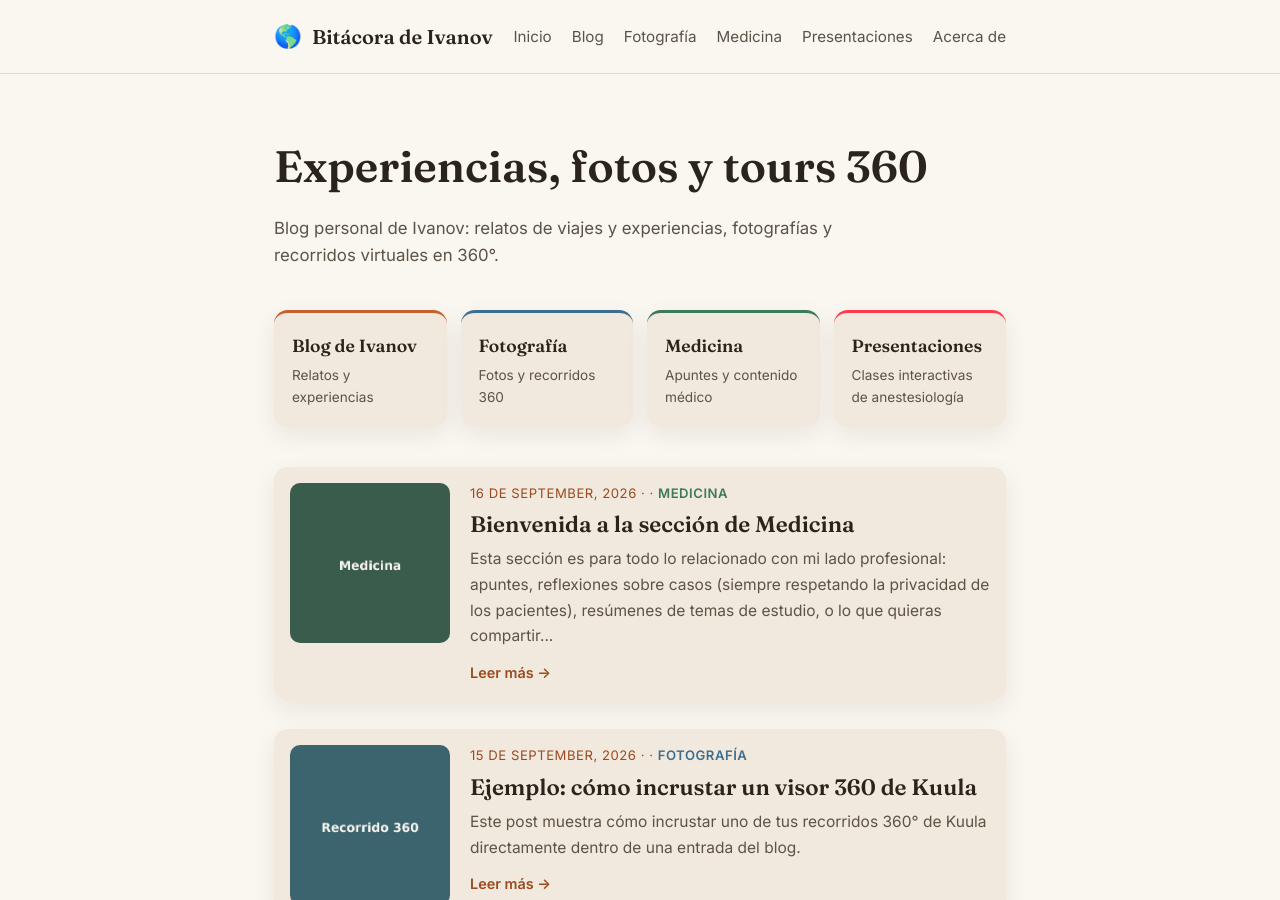
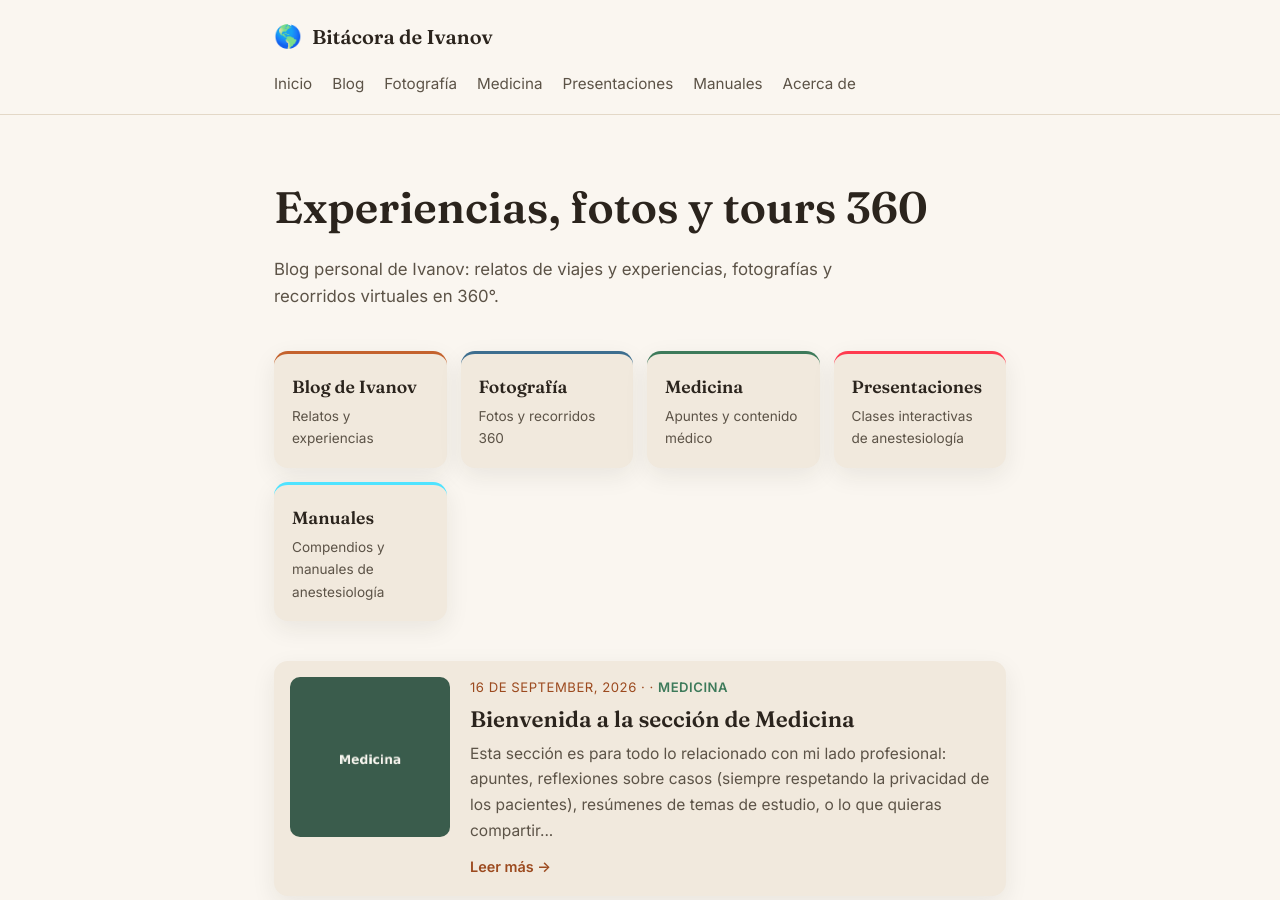
Before and after one commit to Ivarock/Ivarock.github.io, a Jekyll site: the page built from index.html, in a window 1280 px wide and 900 px high. Built offline with Jekyll 4.4.1, drawn with Linux system fonts in a browser that asks for light colours; the list of posts is cut into pages by our own code.

Commit message:
Agrega Manuales al menú y a la portada

```diff
--- a/_layouts/default.html
+++ b/_layouts/default.html
@@ -30,6 +30,7 @@
         <a href="{{ '/fotografia/' | relative_url }}">Fotografía</a>
         <a href="{{ '/medicina/' | relative_url }}">Medicina</a>
         <a href="{{ '/presentaciones/' | relative_url }}">Presentaciones</a>
+        <a href="{{ '/manuales/' | relative_url }}">Manuales</a>
         <a href="{{ '/acerca-de/' | relative_url }}">Acerca de</a>
       </nav>
     </div>
--- a/_layouts/home.html
+++ b/_layouts/home.html
@@ -26,6 +26,10 @@ layout: default
     <span class="section-nav__label">Presentaciones</span>
     <span class="section-nav__desc">Clases interactivas de anestesiología</span>
   </a>
+  <a class="section-nav__item section-nav__item--manuales" href="{{ '/manuales/' | relative_url }}" style="border-top-color:#4FE3FF">
+    <span class="section-nav__label">Manuales</span>
+    <span class="section-nav__desc">Compendios y manuales de anestesiología</span>
+  </a>
 </nav>
 
 <section class="post-list">
```
